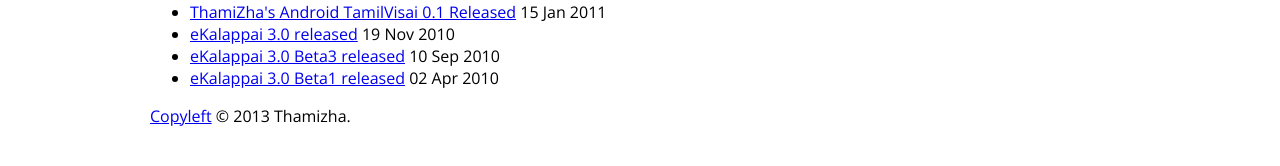
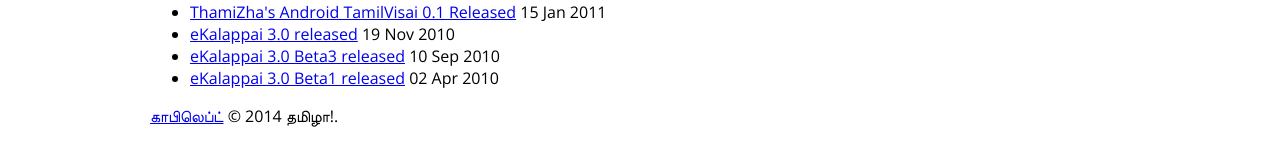
Before and after one commit to thamizha/thamizha.github.io, a Jekyll site: the page built from index.html, in a window 1280 px wide. Shown: the part 566-732 px from the top of the page. Built offline with Jekyll 4.4.1, drawn with Linux system fonts in a browser that asks for light colours.

Commit message:
தலைப்பும் அடிக்குறிப்பும் தமிழில்
காபிலெப்ட்</a> &copy; 2014 தமிழா!.</p>

```diff
--- a/_layouts/home.html
+++ b/_layouts/home.html
@@ -2,7 +2,7 @@
 <html>
   <head>
     <meta charset="utf-8">
-    <title>{% if page.title %}{{ page.title }} &mdash; {% endif %}ThamiZha! | Powering Tamil Softwares</title>
+    <title>{% if page.title %}{{ page.title }} &mdash; {% endif %}தமிழ!-ThamiZha! | Powering Tamil Softwares</title>
 
     <meta name="author" content="Arunan Skanthan, Manikk">
     <meta name="description" content="Free and Open Source Tamil Software.">
@@ -55,7 +55,7 @@
     </div><!-- .content -->
 
     <footer class="footer">
-      <p><a href="https://github.com/thamizha/thamizha.github.com#license">Copyleft</a> &copy; 2013 Thamizha.</p>
+      <p><a href="https://github.com/thamizha/thamizha.github.com#license">காபிலெப்ட்</a> &copy; 2014 தமிழா!.</p>
     </footer>
 
     <!--
```
